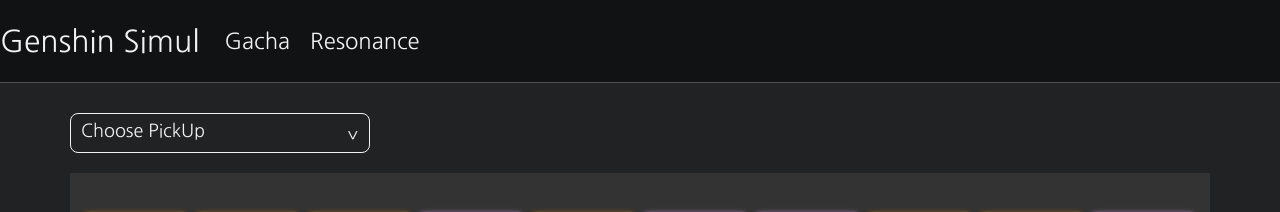
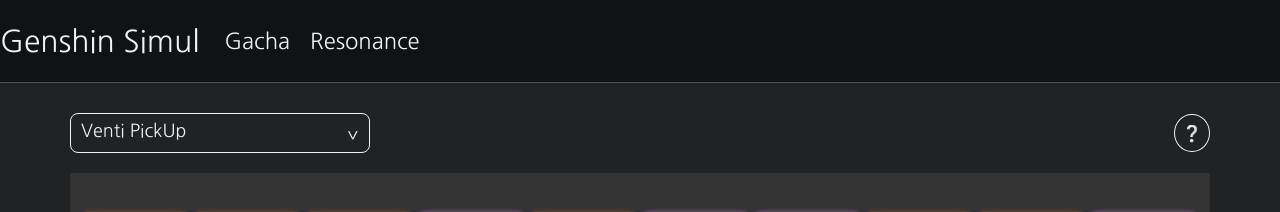
Before and after one commit to lumyjuwon/genshin, a React (Create React App) app: page /gacha in a window 1280 px wide. Shown: the top 212 px of the page. Built offline with nearby package versions, Linux system fonts and the light colour scheme.

Commit message:
add help toggle button

```diff
--- a/src/pages/gacha_screen/GachaBanner.tsx
+++ b/src/pages/gacha_screen/GachaBanner.tsx
@@ -58,21 +58,36 @@
   }
 })
 
+const Help = styled.span({
+  display: "inline-block",
+  marginBottom: "20px",
+  padding: "7px",
+  border: "1px solid #f1f2f3",
+  cursor: "pointer",
+  borderRadius: "50%",
+  transition: "0.2s",
+  "&:hover": {
+    backgroundColor: "#f1f2f3",
+  }
+})
+
 interface Props {
   contents: Array<string>;
   onClick: Function;
 }
 
-let selectedPickUp: string = "Choose PickUp";
+let selectedPickUp: string = "Venti PickUp";
 
 export function GachaBanner(props: Props) {
 
   const onListClick = (content: string | null): void => {
-    props.onClick(content);
     if (content) selectedPickUp = content;
+    props.onClick(selectedPickUp);
   }
 
   return (
+    <FlexWrapper styles={{justifyContent: "space-between"}}>
+      <>
         <StyledDiv>
           <FlexWrapper styles={{justifyContent: "space-between"}}>
             <>
@@ -88,5 +103,8 @@
             })}
           </DropDown>
         </StyledDiv>
+        <Help role="img">❔</Help>
+      </>
+    </FlexWrapper>
   )
 }
```
Lines whose indentation alone changed are shown as unchanged.
